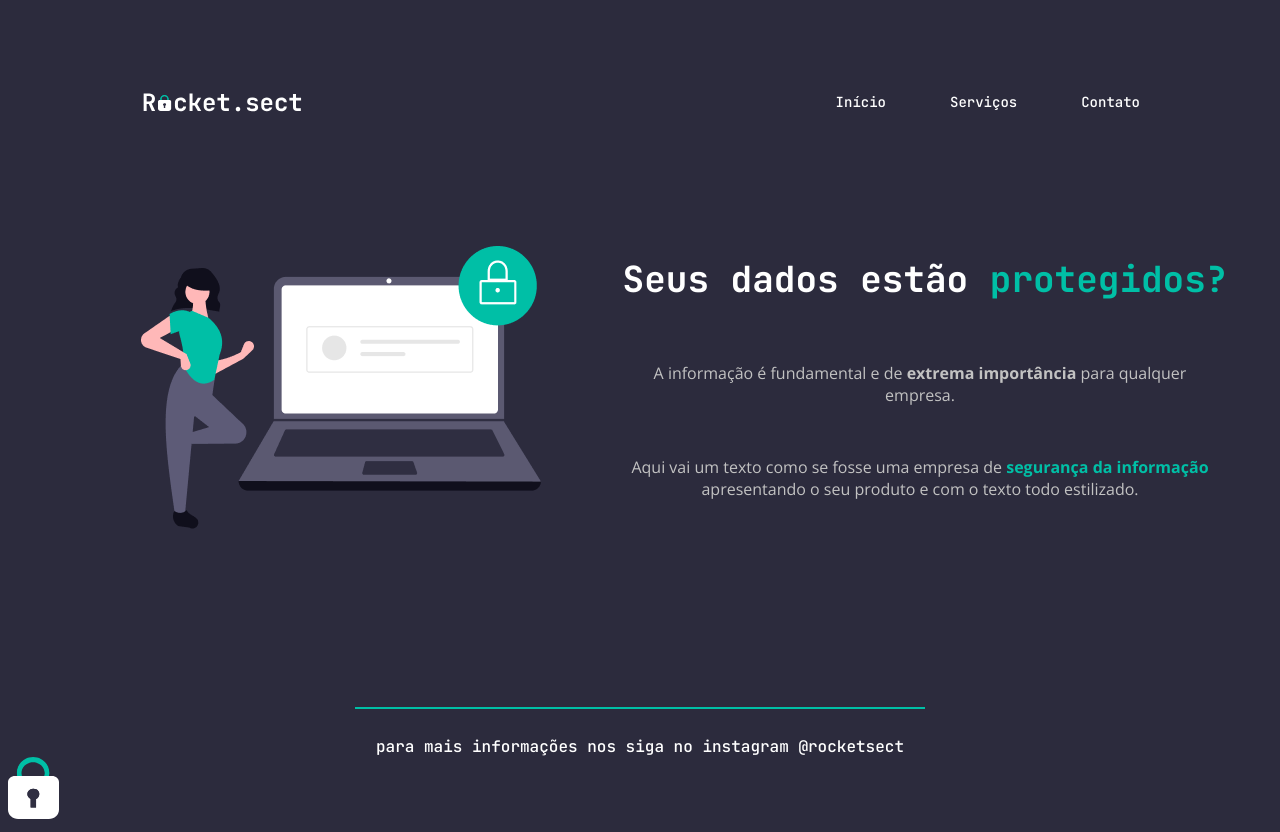
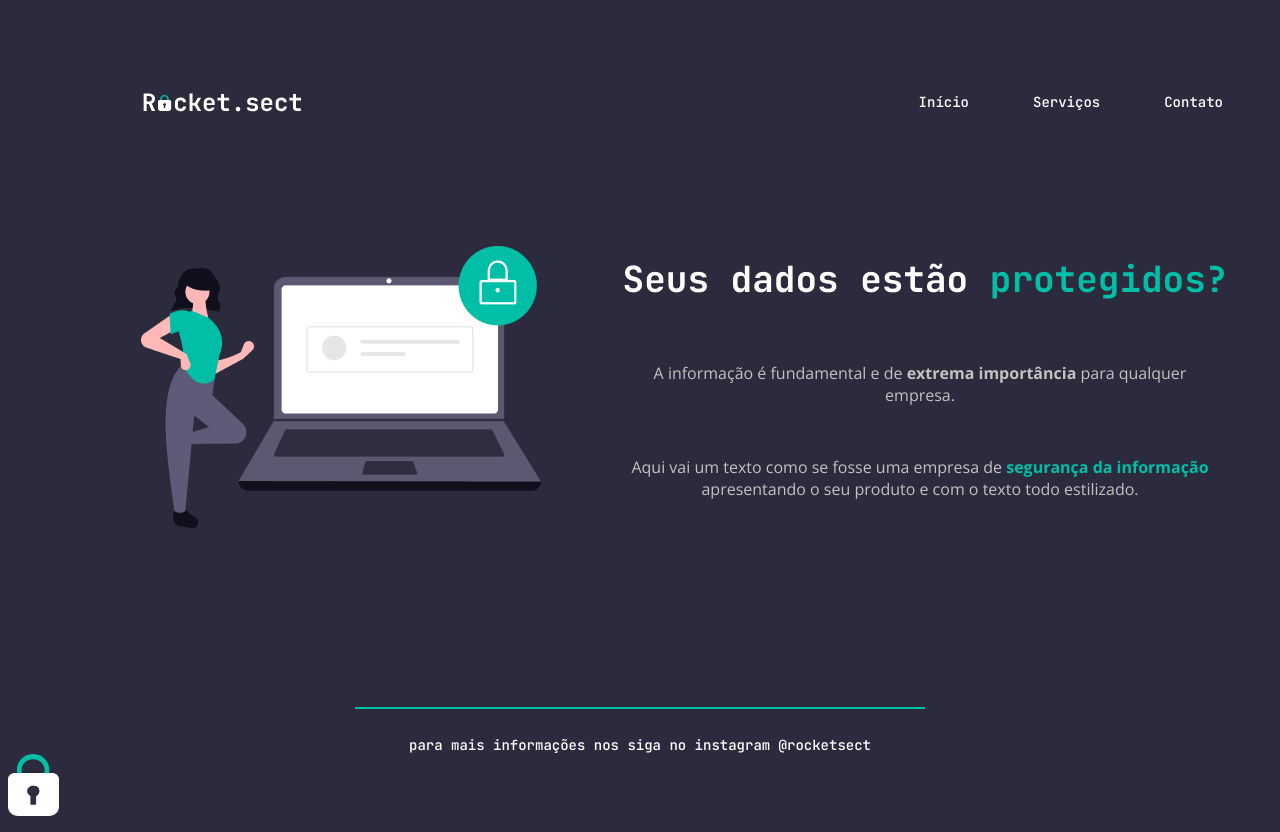
Before and after one commit to tamersgc/projeto02-extra, a plain HTML site: page index.html in a window 1280 px wide. Drawn offline with nearby package versions, Linux system fonts and the light colour scheme.

Commit message:
mudanca css

```diff
--- a/style.css
+++ b/style.css
@@ -141,7 +141,7 @@ nav{
     align-items: center;
     font-size: 14px;
     margin-bottom: 100px;
-
+    width: 1083px;
 
 }
 
@@ -149,6 +149,13 @@ ul{
     display: flex;
     gap: 64px;
     list-style-type: none;
+
+
+
+    align-content: space-between;
+    align-items: center;
+
+
 }
 
 .page {
@@ -200,6 +207,10 @@ p{
 
 footer{
     text-align: center;
+
+    font-size: 14px;
+
+
 }
 
 span{
```
